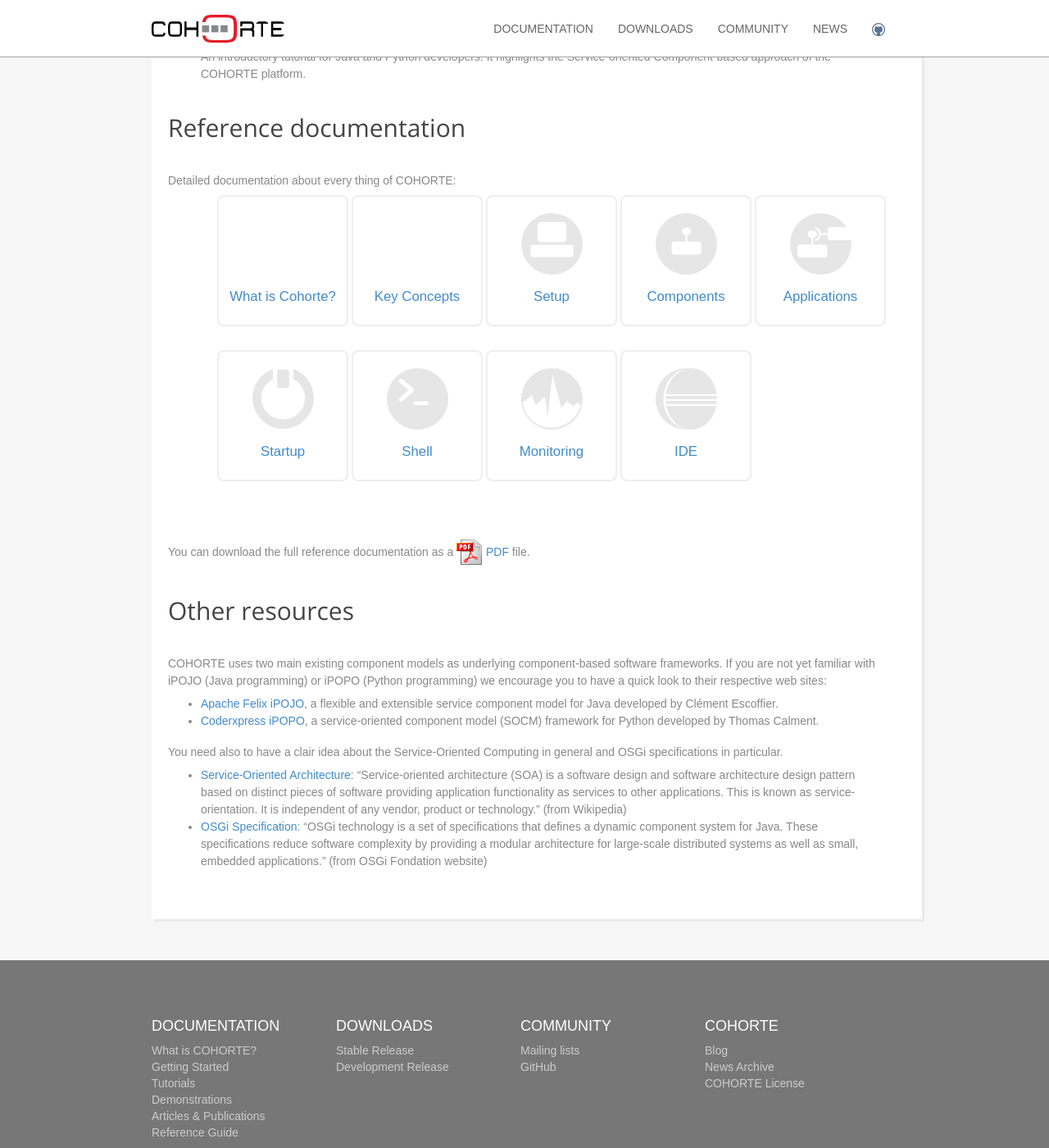
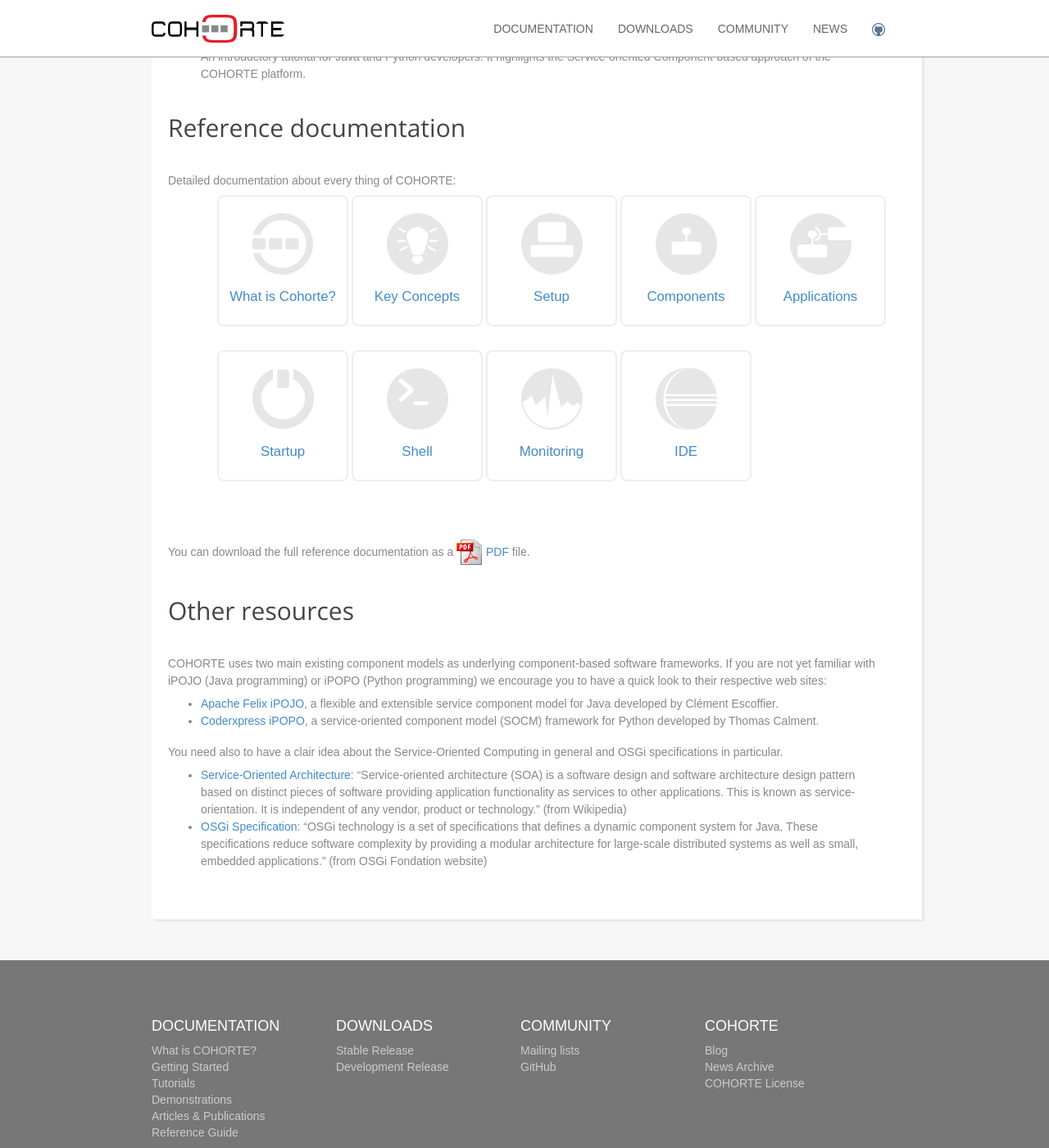
Before and after one commit to debbabi/debbabi.github.io, a Jekyll site: the page built from docs/1.x/index.md, in a window 1280 px wide and 1400 px high, scrolled down 389 px. Shown: the whole window at 82% size. Built offline with Jekyll 4.4.1, drawn with Linux system fonts in a browser that asks for light colours.

Commit message:
adding icons

```diff
--- a/docs/1.x/index.md
+++ b/docs/1.x/index.md
@@ -39,9 +39,9 @@
 Detailed documentation about every thing of COHORTE:
 
 <div class="menu-choices">
-    <a style="left: 0%;" class="menu-choice"
+    <a style="left: 0%;" class="menu-choice menu-choice-cohorte"
       href="{{ site.baseurl }}/docs/1.x/what-is-cohorte">What is Cohorte?</a>
-    <a style="left: 20%;" class="menu-choice"
+    <a style="left: 20%;" class="menu-choice menu-choice-concepts"
       href="{{ site.baseurl }}/docs/1.x/key-concepts">Key Concepts</a>
     <a style="left: 40%;" class="menu-choice menu-choice-setup"
       href="{{ site.baseurl }}/docs/1.x/setup">Setup</a>
--- a/resources/css/cohorte.css
+++ b/resources/css/cohorte.css
@@ -603,6 +603,14 @@
   background-image: url('../images/java-color.png');
 }
 
+.menu-choice-cohorte {
+  background-image: url('../images/documentation/cohorte-icon.png');
+}
+
+.menu-choice-concepts {
+  background-image: url('../images/documentation/concepts-icon.png');
+}
+
 .menu-choice-component {
   background-image: url('../images/documentation/components-icon.png');
 }
```
Also changed, not shown: resources/images/documentation/cohorte-icon.png (added), resources/images/documentation/concepts-icon.png (added).
